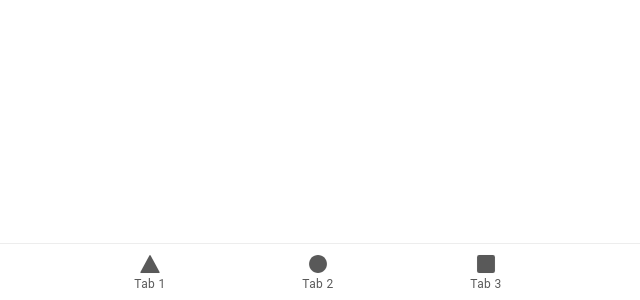
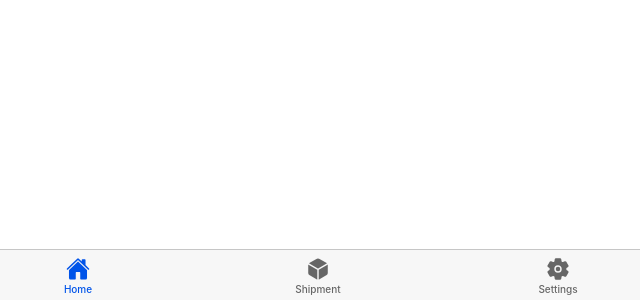
Before and after one commit to ZADPRO/ReachonExpressUser, a React (Vite) app: page /home in a window 1280 px wide. Shown: the part 500-800 px from the top of the page, without its empty margins (322-962 px from the left). Built offline with nearby package versions, Linux system fonts and the light colour scheme.

Commit message:
main routes configured

```diff
--- a/index.html
+++ b/index.html
@@ -2,7 +2,7 @@
 <html lang="en">
   <head>
     <meta charset="utf-8" />
-    <title>Ionic App</title>
+    <title>Reachon Express</title>
 
     <base href="/" />
 
@@ -25,6 +25,6 @@
   </head>
   <body>
     <div id="root"></div>
-    <script type="module" src="/src/main.tsx"></script>
+    <script type="module" src="./src/main.tsx"></script>
   </body>
 </html>
--- a/src/App.tsx
+++ b/src/App.tsx
@@ -1,35 +1,21 @@
-import { Redirect, Route } from 'react-router-dom';
-import {
-  IonApp,
-  IonIcon,
-  IonLabel,
-  IonRouterOutlet,
-  IonTabBar,
-  IonTabButton,
-  IonTabs,
-  setupIonicReact
-} from '@ionic/react';
-import { IonReactRouter } from '@ionic/react-router';
-import { ellipse, square, triangle } from 'ionicons/icons';
-import Tab1 from './pages/Tab1';
-import Tab2 from './pages/Tab2';
-import Tab3 from './pages/Tab3';
+import { IonApp, setupIonicReact } from "@ionic/react";
+import { IonReactRouter } from "@ionic/react-router";
 
 /* Core CSS required for Ionic components to work properly */
-import '@ionic/react/css/core.css';
+import "@ionic/react/css/core.css";
 
 /* Basic CSS for apps built with Ionic */
-import '@ionic/react/css/normalize.css';
-import '@ionic/react/css/structure.css';
-import '@ionic/react/css/typography.css';
+import "@ionic/react/css/normalize.css";
+import "@ionic/react/css/structure.css";
+import "@ionic/react/css/typography.css";
 
 /* Optional CSS utils that can be commented out */
-import '@ionic/react/css/padding.css';
-import '@ionic/react/css/float-elements.css';
-import '@ionic/react/css/text-alignment.css';
-import '@ionic/react/css/text-transformation.css';
-import '@ionic/react/css/flex-utils.css';
-import '@ionic/react/css/display.css';
+import "@ionic/react/css/padding.css";
+import "@ionic/react/css/float-elements.css";
+import "@ionic/react/css/text-alignment.css";
+import "@ionic/react/css/text-transformation.css";
+import "@ionic/react/css/flex-utils.css";
+import "@ionic/react/css/display.css";
 
 /**
  * Ionic Dark Mode
@@ -40,46 +26,23 @@ import '@ionic/react/css/display.css';
 
 /* import '@ionic/react/css/palettes/dark.always.css'; */
 /* import '@ionic/react/css/palettes/dark.class.css'; */
-import '@ionic/react/css/palettes/dark.system.css';
+// import '@ionic/react/css/palettes/dark.system.css';
 
 /* Theme variables */
-import './theme/variables.css';
+import "./theme/variables.css";
+
+setupIonicReact({
+  mode: "ios",
+});
 
 setupIonicReact();
+
+import MainRoutes from "./pages/00-MainRoutes/MainRoutes";
 
 const App: React.FC = () => (
   <IonApp>
     <IonReactRouter>
-      <IonTabs>
-        <IonRouterOutlet>
-          <Route exact path="/tab1">
-            <Tab1 />
-          </Route>
-          <Route exact path="/tab2">
-            <Tab2 />
-          </Route>
-          <Route path="/tab3">
-            <Tab3 />
-          </Route>
-          <Route exact path="/">
-            <Redirect to="/tab1" />
-          </Route>
-        </IonRouterOutlet>
-        <IonTabBar slot="bottom">
-          <IonTabButton tab="tab1" href="/tab1">
-            <IonIcon aria-hidden="true" icon={triangle} />
-            <IonLabel>Tab 1</IonLabel>
-          </IonTabButton>
-          <IonTabButton tab="tab2" href="/tab2">
-            <IonIcon aria-hidden="true" icon={ellipse} />
-            <IonLabel>Tab 2</IonLabel>
-          </IonTabButton>
-          <IonTabButton tab="tab3" href="/tab3">
-            <IonIcon aria-hidden="true" icon={square} />
-            <IonLabel>Tab 3</IonLabel>
-          </IonTabButton>
-        </IonTabBar>
-      </IonTabs>
+      <MainRoutes />
     </IonReactRouter>
   </IonApp>
 );
--- /dev/null
+++ b/src/pages/00-MainRoutes/MainRoutes.tsx
@@ -0,0 +1,55 @@
+import { Redirect, Route } from "react-router-dom";
+
+import {
+  IonIcon,
+  IonLabel,
+  IonRouterOutlet,
+  IonTabBar,
+  IonTabButton,
+  IonTabs,
+} from "@ionic/react";
+
+import React from "react";
+import { cube, home, settings } from "ionicons/icons";
+import Home from "../01-Home/Home";
+import Shipment from "../02-Shipment/Shipment";
+import Settings from "../03-Settings/Settings";
+
+const MainRoutes: React.FC = () => {
+  return (
+    <div>
+      <IonTabs>
+        <IonRouterOutlet>
+          <Route exact path="/home">
+            <Home />
+          </Route>
+          <Route exact path="/shipment">
+            <Shipment />
+          </Route>
+          <Route path="/settings">
+            <Settings />
+          </Route>
+          <Route exact path="/">
+            <Redirect to="/home" />
+          </Route>
+        </IonRouterOutlet>
+        <IonTabBar slot="bottom">
+          <IonTabButton tab="home" href="/home">
+            <IonIcon aria-hidden="true" icon={home} />
+            <IonLabel>Home</IonLabel>
+          </IonTabButton>
+          <IonTabButton tab="shipment" href="/shipment">
+            <IonIcon aria-hidden="true" icon={cube} />
+            <IonLabel>Shipment</IonLabel>
+          </IonTabButton>
+          <IonTabButton tab="settings" href="/settings">
+            <IonIcon aria-hidden="true" icon={settings} />
+            <IonLabel>Settings</IonLabel>
+          </IonTabButton>
+        </IonTabBar>
+      </IonTabs>
+    </div>
+  );
+};
+
+export default MainRoutes;
--- /dev/null
+++ b/src/pages/01-Home/Home.tsx
@@ -0,0 +1,12 @@
+import { IonContent, IonPage } from "@ionic/react";
+import React from "react";
+
+const Home: React.FC = () => {
+  return (
+    <IonPage>
+      <IonContent></IonContent>
+    </IonPage>
+  );
+};
+
+export default Home;
--- /dev/null
+++ b/src/pages/02-Shipment/Shipment.tsx
@@ -0,0 +1,11 @@
+import React from 'react';
+
+const Shipment: React.FC = () => {
+    return (
+        <div>
+
+        </div>
+    );
+};
+
+export default Shipment;
--- /dev/null
+++ b/src/pages/03-Settings/Settings.tsx
@@ -0,0 +1,11 @@
+import React from 'react';
+
+const Settings: React.FC = () => {
+    return (
+        <div>
+
+        </div>
+    );
+};
+
+export default Settings;
--- a/src/pages/Tab1.tsx
+++ b/src/pages/Tab1.tsx
@@ -8,8 +8,11 @@ import {
 import ExploreContainer from "../components/ExploreContainer";
 import "./Tab1.css";
 import axios from "axios";
+import { useState } from "react";
 
 const Tab1: React.FC = () => {
+  const [trackingData, setTrackingData] = useState<any>(null)
+
   const fetchTrackingStatus = async () => {
     try {
       const response = await axios.post(
@@ -30,6 +33,8 @@ const Tab1: React.FC = () => {
 
       if (response.data?.statusCode === 200 && response.data?.statusFlag) {
         console.log("Tracking Response:", response.data);
+        setTrackingData(response.data)
+
       } else {
         alert("Tracking failed or number not found.");
       }
@@ -54,6 +59,24 @@ const Tab1: React.FC = () => {
         <button className="p-button p-component" onClick={fetchTrackingStatus}>
           Track
         </button>
+        {trackingData && (
+          <div className="mt-4">
+            <h4>Status: {trackingData.trackHeader?.strStatus}</h4>
+            <p>Shipment No: {trackingData.trackHeader?.strShipmentNo}</p>
+            <p>Booked Date: {trackingData.trackHeader?.strBookedDate}</p>
+            <p>Origin: {trackingData.trackHeader?.strOrigin}</p>
+            <p>Destination: {trackingData.trackHeader?.strDestination}</p>
+            <h5>History:</h5>
+            <ul>
+              {trackingData.trackDetails?.map((event: any, index: number) => (
+                <li key={index}>
+                  [{event.strActionDate} {event.strActionTime}] - <strong>{event.strAction}</strong>{' '}
+                  - {event.strOrigin} → {event.strDestination}
+                </li>
+              ))}
+            </ul>
+          </div>
+        )}
         <ExploreContainer name="Tab 1 page" />
       </IonContent>
     </IonPage>
```
